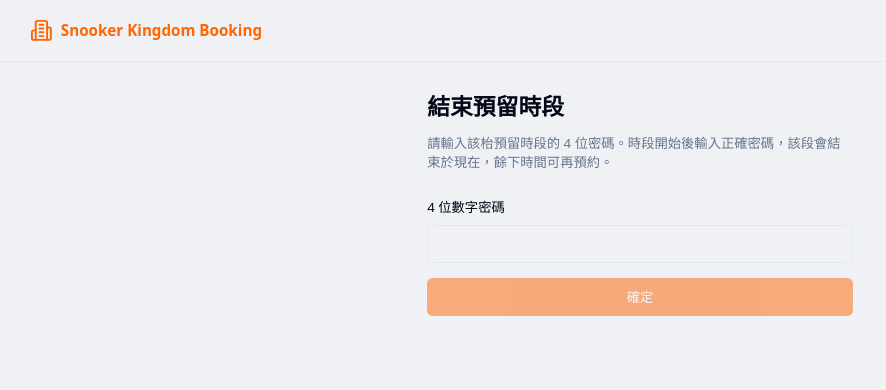
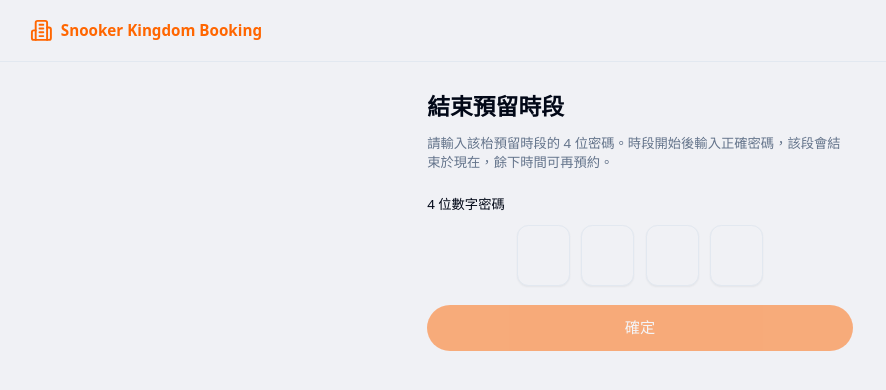
Before and after one commit to ericdenimbar-code/sk-snooker-table-booking-frontend, a Next.js app: page /closedoor in a window 1280 px wide. Shown: the top 390 px of the page, without its empty margins (0-886 px from the left). Built offline with nearby package versions, Linux system fonts and the light colour scheme; no server answers; the database is empty.

Commit message:
changeclosepageUI

```diff
--- a/src/app/closedoor/actions.ts
+++ b/src/app/closedoor/actions.ts
@@ -23,13 +23,9 @@ export async function submitClosedoorPasscode(passcode: string): Promise<
   try {
     const result = await closeHoldByPasscode(passcode);
     if (result.status === 'ok') {
-      const released = result.releasedFrom && result.releasedUntil
-        ? `${result.releasedFrom} - ${result.releasedUntil} 已可再預約。`
-        : '餘下時間已可再預約。';
-      const warning = result.calendarWarning ? ` ${result.calendarWarning}` : '';
       return {
         status: 'ok',
-        message: `枱號${result.table} 預留已於 ${result.closedAt} 結束。${released}${warning}`,
+        message: `謝謝您的光臨，${result.table}號枱即將關閉，請檢查你的隨身物品有否遺留，期待你下次光臨。`,
       };
     }
     if (result.status === 'locked') return { status: 'locked', message: '嘗試次數過多，請 15 分鐘後再試。' };
--- a/src/app/closedoor/closedoor-client-page.tsx
+++ b/src/app/closedoor/closedoor-client-page.tsx
@@ -1,18 +1,42 @@
 'use client';
 
-import { useState } from 'react';
+import { useRef, useState } from 'react';
 import { Loader2 } from 'lucide-react';
 import { Alert, AlertDescription } from '@/components/ui/alert';
 import { Button } from '@/components/ui/button';
-import { Input } from '@/components/ui/input';
-import { Label } from '@/components/ui/label';
 import { submitClosedoorPasscode } from './actions';
 
+const DIGIT_COUNT = 4;
+
 export function ClosedoorClientPage() {
-  const [passcode, setPasscode] = useState('');
+  const [digits, setDigits] = useState<string[]>(() => Array(DIGIT_COUNT).fill(''));
   const [error, setError] = useState('');
   const [success, setSuccess] = useState('');
   const [submitting, setSubmitting] = useState(false);
+  const inputs = useRef<Array<HTMLInputElement | null>>([]);
+  const passcode = digits.join('');
+
+  const focusAt = (index: number) => {
+    const target = inputs.current[Math.max(0, Math.min(index, DIGIT_COUNT - 1))];
+    target?.focus();
+    target?.select();
+  };
+
+  const writeDigits = (start: number, raw: string) => {
+    const incoming = raw.replace(/\D/g, '');
+    if (!incoming) {
+      setDigits((current) => current.map((digit, index) => (index === start ? '' : digit)));
+      return;
+    }
+    setDigits((current) => {
+      const next = [...current];
+      for (let offset = 0; offset < incoming.length && start + offset < DIGIT_COUNT; offset++) {
+        next[start + offset] = incoming[offset];
+      }
+      return next;
+    });
+    focusAt(Math.min(start + incoming.length, DIGIT_COUNT - 1));
+  };
 
   const handleSubmit = async () => {
     setError('');
@@ -26,7 +50,7 @@ export function ClosedoorClientPage() {
       const result = await submitClosedoorPasscode(passcode);
       if (result.status === 'ok') {
         setSuccess(result.message);
-        setPasscode('');
+        setDigits(Array(DIGIT_COUNT).fill(''));
         return;
       }
       setError(result.message);
@@ -46,7 +70,7 @@ export function ClosedoorClientPage() {
         </div>
 
         <form
-          className="space-y-4"
+          className="space-y-5"
           onSubmit={(event) => {
             event.preventDefault();
             void handleSubmit();
@@ -62,20 +86,45 @@ export function ClosedoorClientPage() {
               <AlertDescription>{success}</AlertDescription>
             </Alert>
           )}
-          <div className="space-y-2">
-            <Label htmlFor="closedoor-passcode">4 位數字密碼</Label>
-            <Input
-              id="closedoor-passcode"
-              inputMode="numeric"
-              autoComplete="off"
-              autoCorrect="off"
-              spellCheck={false}
-              maxLength={4}
-              value={passcode}
-              onChange={(event) => setPasscode(event.target.value.replace(/\D/g, '').slice(0, 4))}
-            />
+          <div className="space-y-3">
+            <p id="closedoor-passcode-label" className="text-sm font-medium">4 位數字密碼</p>
+            <div className="flex justify-center gap-3" role="group" aria-labelledby="closedoor-passcode-label">
+              {digits.map((digit, index) => (
+                <input
+                  key={index}
+                  ref={(node) => { inputs.current[index] = node; }}
+                  value={digit}
+                  inputMode="numeric"
+                  autoComplete={index === 0 ? 'one-time-code' : 'off'}
+                  autoCorrect="off"
+                  spellCheck={false}
+                  maxLength={1}
+                  aria-label={`密碼第 ${index + 1} 位`}
+                  className="h-16 w-14 rounded-xl border border-input bg-background text-center text-2xl font-medium tabular-nums shadow-sm outline-none focus:border-primary focus:ring-2 focus:ring-ring"
+                  onChange={(event) => writeDigits(index, event.target.value)}
+                  onFocus={(event) => event.currentTarget.select()}
+                  onPaste={(event) => {
+                    event.preventDefault();
+                    writeDigits(index, event.clipboardData.getData('text'));
+                  }}
+                  onKeyDown={(event) => {
+                    if (event.key === 'Backspace' && !digits[index] && index > 0) {
+                      event.preventDefault();
+                      setDigits((current) => current.map((value, item) => (item === index - 1 ? '' : value)));
+                      focusAt(index - 1);
+                    } else if (event.key === 'ArrowLeft' && index > 0) {
+                      event.preventDefault();
+                      focusAt(index - 1);
+                    } else if (event.key === 'ArrowRight' && index < DIGIT_COUNT - 1) {
+                      event.preventDefault();
+                      focusAt(index + 1);
+                    }
+                  }}
+                />
+              ))}
+            </div>
           </div>
-          <Button type="submit" className="w-full" disabled={submitting || passcode.length !== 4}>
+          <Button type="submit" className="h-12 w-full rounded-full text-base" disabled={submitting || passcode.length !== 4}>
             {submitting ? <Loader2 className="mr-2 h-4 w-4 animate-spin" /> : null}
             確定
           </Button>
```
